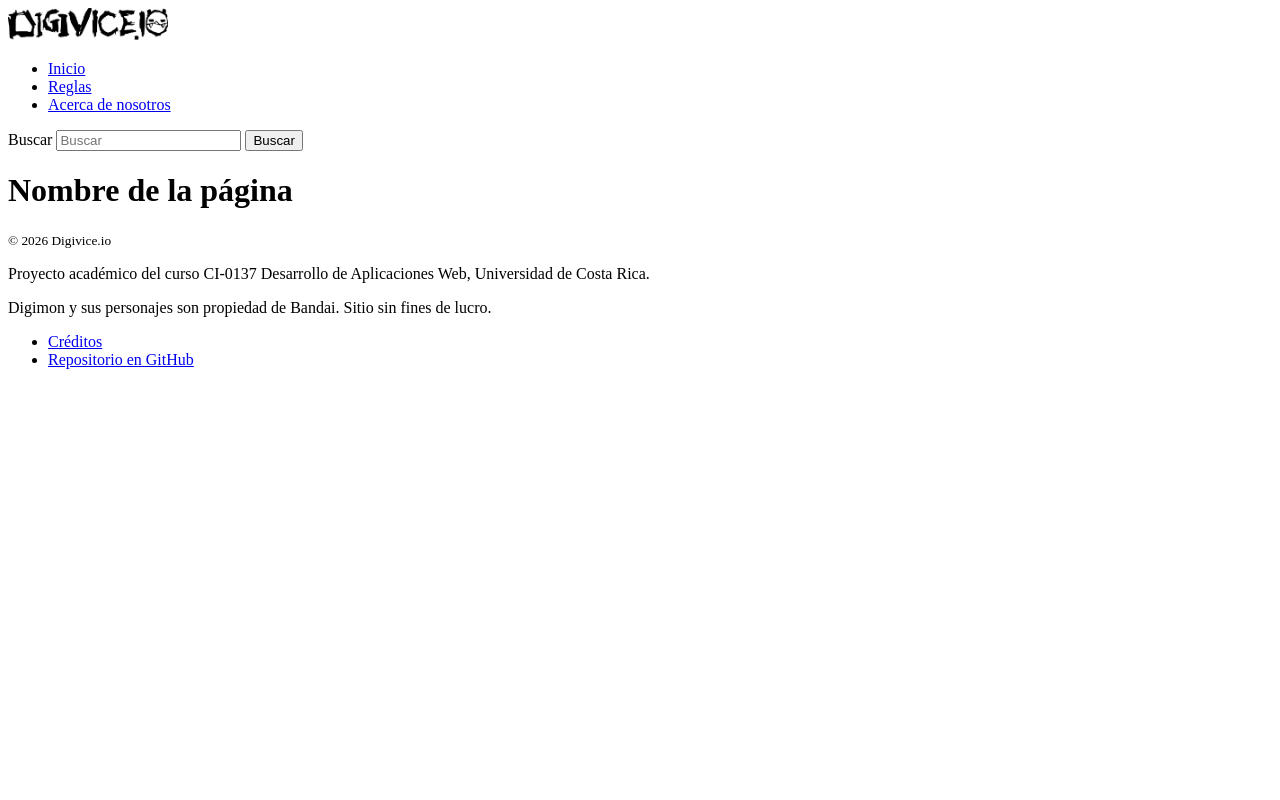
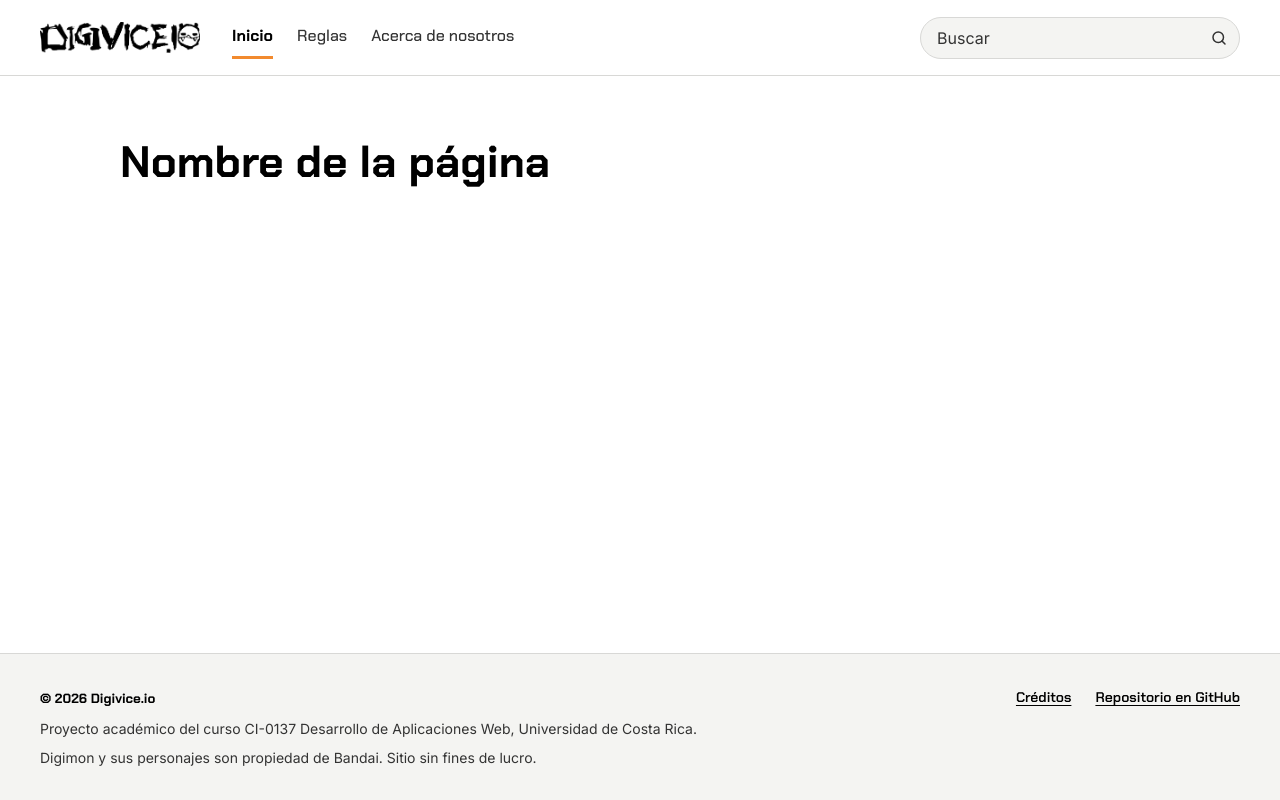
Before and after one commit to juanselospi/Digivice.io_B74200_C24549_C35000_C4K199, a plain HTML site: page plantilla.html in a window 1280 px wide. Drawn offline with Linux system fonts and the light colour scheme.

Commit message:
feat: apply header and footer classes

```diff
--- a/plantilla.html
+++ b/plantilla.html
@@ -8,7 +8,7 @@
 
   Reglas del grupo:
     1. nada de div ni span, solo etiquetas semanticas.
-    2. esta entrega es solo HTML, el CSS y el JS vienen despues.
+    2. los estilos van en css/: tokens.css, common.css y una hoja por pagina, con clases en formato BEM.
     3. antes de hacer merge pasen la pagina por el validador de la W3C
 -->
 <html lang="es">
@@ -23,16 +23,35 @@
   <link rel="icon" href="assets/icon/favicon.ico" sizes="48x48">
   <link rel="icon" href="assets/icon/favicon-32.png" type="image/png" sizes="32x32">
   <link rel="apple-touch-icon" href="assets/icon/apple-touch-icon.png">
+  <!-- fuentes: Chakra Petch para titulos e interfaz, Inter para texto -->
+  <link rel="preconnect" href="https://fonts.googleapis.com">
+  <link rel="preconnect" href="https://fonts.gstatic.com" crossorigin>
+  <link rel="stylesheet" href="https://fonts.googleapis.com/css2?family=Chakra+Petch:wght@500;600;700&amp;family=Inter:wght@400;500;600&amp;display=swap">
+  <!-- estilos, en este orden -->
+  <link rel="stylesheet" href="css/tokens.css">
+  <link rel="stylesheet" href="css/common.css">
+  <!-- CAMBIAR: la hoja de la pagina -->
+  <link rel="stylesheet" href="css/nombre-pagina.css">
 </head>
 <body>
   <!-- header -->
-  <header>
-    <a href="index.html">
+  <!-- lobby y juego usan el encabezado de partida en vez de este:
+  <header class="encabezado encabezado--partida">
+    <a class="encabezado__logo" href="index.html">
+      <img src="assets/logo/rebranding.png" alt="Digivice.io, volver al inicio" width="160" height="32">
+    </a>
+    <p class="encabezado__dato">Sala ABC123</p>
+    <p class="encabezado__dato encabezado__dato--suave">5 de 6 jugadores</p>
+    <a class="boton boton--borde" href="index.html">Salir de la partida</a>
+  </header>
+  -->
+  <header class="encabezado">
+    <a class="encabezado__logo" href="index.html">
       <img src="assets/logo/rebranding.png" alt="Digivice.io, volver al inicio" width="160" height="32">
     </a>
     <!-- en el menu solo van estas 3 paginas, como en el diseño.
          a lobby y juego se llega jugando, y creditos esta en el footer. -->
-    <nav aria-label="Menú principal">
+    <nav class="menu" aria-label="Menú principal">
       <ul>
         <!-- CAMBIAR: el aria-current="page" va en el enlace de la pagina en la que estamos. -->
         <li><a href="index.html" aria-current="page">Inicio</a></li>
@@ -41,10 +60,10 @@
       </ul>
     </nav>
     <!-- buscador por ahora es solo estetico. -->
-    <form role="search">
-      <label for="buscar">Buscar</label>
+    <form class="buscador" role="search">
+      <label class="solo-lectores" for="buscar">Buscar</label>
       <input type="search" id="buscar" name="q" placeholder="Buscar">
-      <button type="submit">Buscar</button>
+      <button class="buscador__boton" type="submit">Buscar</button>
     </form>
   </header>
 
@@ -53,15 +72,16 @@
     <h1>Nombre de la página</h1>
   </main>
 
-  <!-- footer tambien igual en todas las paginas -->
-  <footer>
-    <p><small>© 2026 Digivice.io</small></p>
+  <!-- footer tambien igual en todas las paginas.
+       lobby y juego usan el pie corto: class="pie pie--corto" y solo el p de la marca y el nav. -->
+  <footer class="pie">
+    <p class="pie__marca"><small>© 2026 Digivice.io</small></p>
     <p>Proyecto académico del curso CI-0137 Desarrollo de Aplicaciones Web, Universidad de Costa Rica.</p>
     <p>Digimon y sus personajes son propiedad de Bandai. Sitio sin fines de lucro.</p>
     <nav aria-label="Enlaces del pie de página">
       <ul>
-        <li><a href="creditos.html">Créditos</a></li>
-        <li><a href="https://github.com/juanselospi/Digivice.io_B74200_C24549_C35000_C4K199">Repositorio en GitHub</a></li>
+        <li><a class="pie__enlace" href="creditos.html">Créditos</a></li>
+        <li><a class="pie__enlace" href="https://github.com/juanselospi/Digivice.io_B74200_C24549_C35000_C4K199">Repositorio en GitHub</a></li>
       </ul>
     </nav>
   </footer>
```
Also changed, not shown: acerca.html (+10 -10 lines), creditos.html (+10 -10 lines), juego.html (+9 -9 lines), lobby.html (+9 -9 lines), reglas.html (+10 -10 lines).
